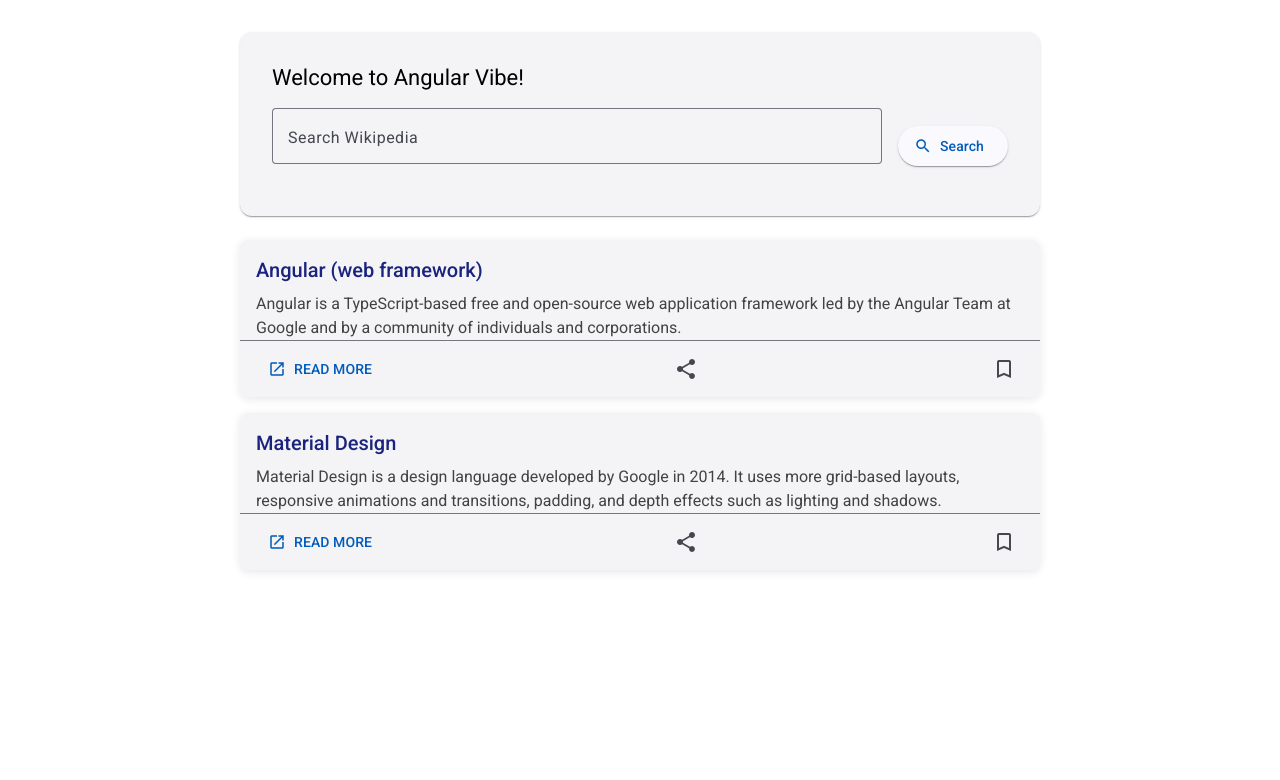
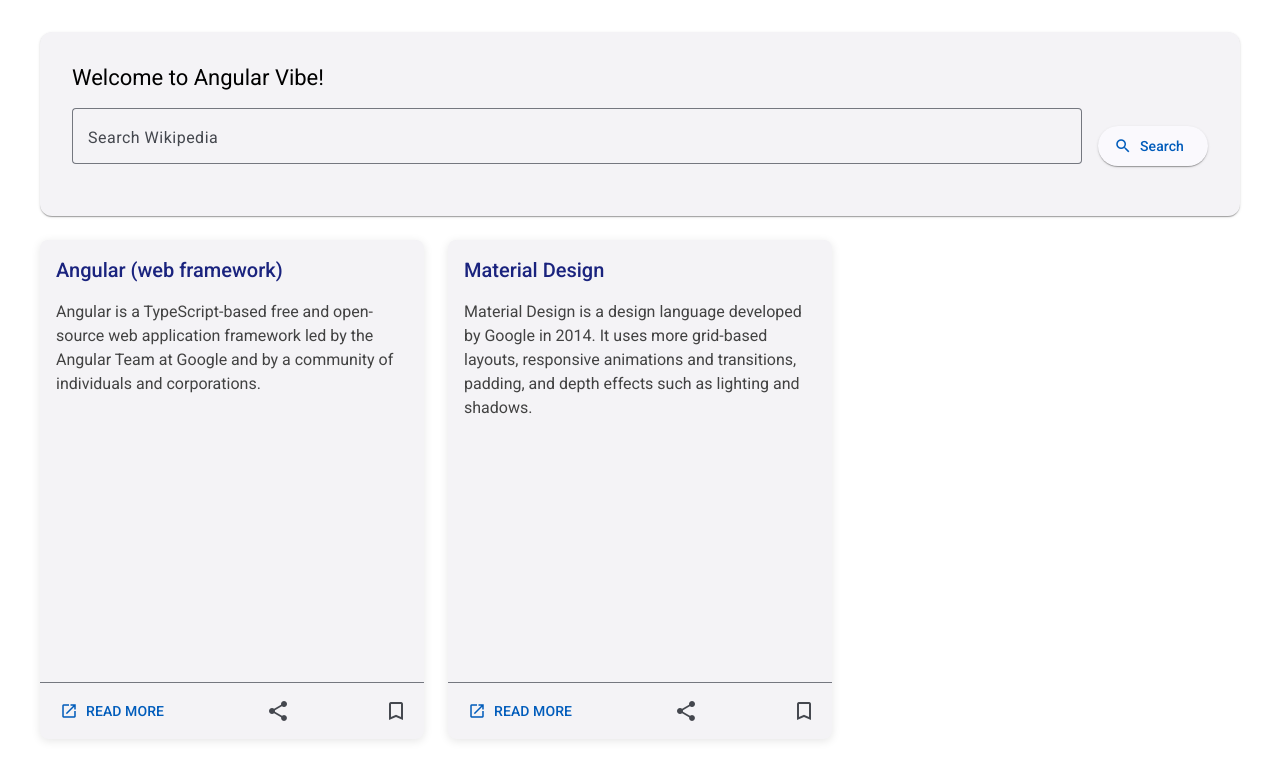
Before and after one commit to EnricoPicci/angular-vibe, an Angular app: page / in a window 1280 px wide. Shown: the top 780 px of the page. Built offline with nearby package versions, Linux system fonts and the light colour scheme.

Commit message:
wiki-cards shown in a multi-column layout

```diff
--- a/src/app/home/home.component.css
+++ b/src/app/home/home.component.css
@@ -1,6 +1,7 @@
 .home-container {
-  max-width: 800px;
+  max-width: 1200px;
   margin: 2rem auto;
+  padding: 0 1rem;
 }
 
 .search-container {
@@ -8,6 +9,7 @@
   align-items: center;
   gap: 1rem;
   margin-top: 1rem;
+  margin-bottom: 2rem;
 }
 
 .search-field {
@@ -20,4 +22,38 @@
 
 .results-container {
   margin-top: 1.5rem;
+  display: grid;
+  grid-template-columns: repeat(auto-fill, minmax(300px, 1fr));
+  gap: 1.5rem;
 }
+
+/* Media queries for responsive design */
+@media (min-width: 768px) {
+  .results-container {
+    grid-template-columns: repeat(2, 1fr);
+  }
+}
+
+@media (min-width: 1024px) {
+  .results-container {
+    grid-template-columns: repeat(3, 1fr);
+  }
+}
+
+/* Add this to the wiki-card component CSS to maintain proper aspect ratio */
+::ng-deep app-wiki-card {
+  display: block;
+}
+
+::ng-deep app-wiki-card .wiki-card {
+  height: 100%;
+  display: flex;
+  flex-direction: column;
+  /* Golden ratio for width:height proportion (approximately 1:1.618) */
+  aspect-ratio: 1/1.3;
+}
+
+::ng-deep app-wiki-card mat-card-content {
+  flex: 1;
+  overflow: hidden;
+}
--- a/src/app/wiki-card/wiki-card.component.css
+++ b/src/app/wiki-card/wiki-card.component.css
@@ -1,13 +1,20 @@
 .wiki-card {
-  margin: 1rem 0;
+  margin: 0;
   border-radius: 8px;
   box-shadow: 0 2px 10px rgba(0, 0, 0, 0.1);
   transition: transform 0.2s, box-shadow 0.2s;
+  height: 100%;
+  display: flex;
+  flex-direction: column;
 }
 
 .wiki-card:hover {
   transform: translateY(-3px);
   box-shadow: 0 4px 20px rgba(0, 0, 0, 0.15);
+}
+
+mat-card-header {
+  padding-bottom: 0.5rem;
 }
 
 mat-card-title {
@@ -16,18 +23,30 @@
   color: #1a237e;
 }
 
+mat-card-content {
+  flex: 1;
+  overflow: hidden;
+}
+
 .wiki-description {
   color: #424242;
   line-height: 1.5;
   margin-top: 0.5rem;
+  /* For text truncation in case of overflow */
+  display: -webkit-box;
+  -webkit-line-clamp: 5;
+  -webkit-box-orient: vertical;
+  line-clamp: 5;          /* Standard property for modern browsers */
+  overflow: hidden;
 }
 
 mat-card-actions {
-  padding: 0.5rem 1rem;
+  padding: 0.5rem;
   display: flex;
   justify-content: space-between;
+  margin-top: auto;
 }
 
 mat-card-actions button {
-  margin-left: auto;
+  margin-left: 0.5rem;
 }
```
